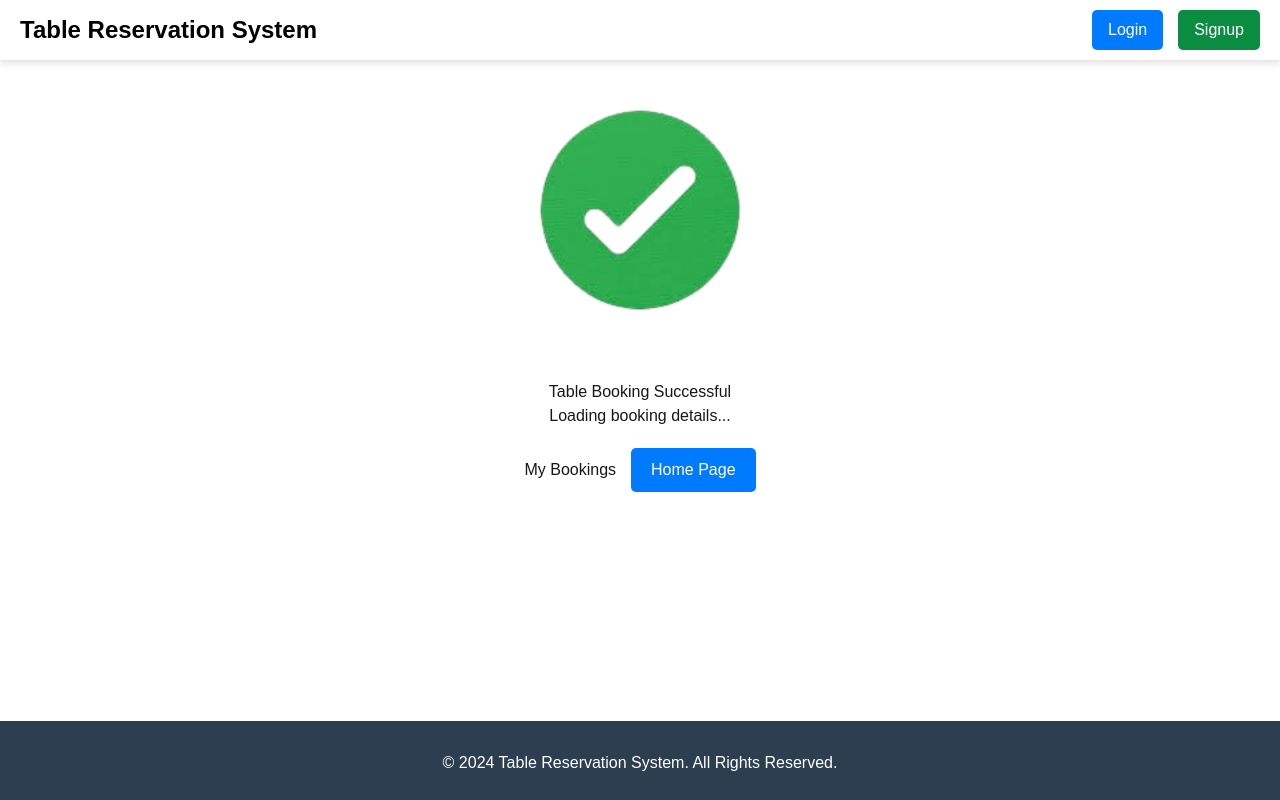
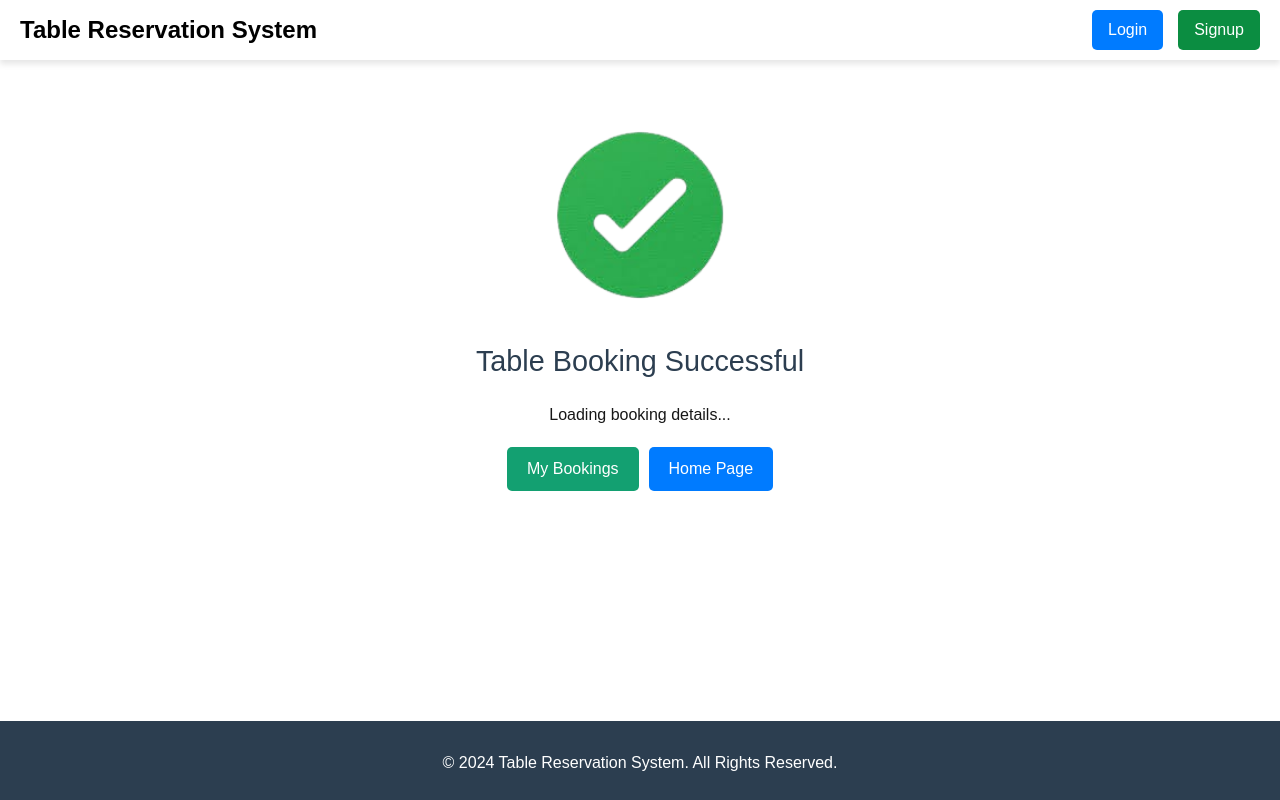
Before and after one commit to naveen0913/table-booking-app, a Next.js app: page /booking-success-page in a window 1280 px wide. Built offline with nearby package versions, Linux system fonts and the light colour scheme.

Commit message:
Update booking-success.module.css

```diff
--- a/src/app/booking-success-page/booking-success.module.css
+++ b/src/app/booking-success-page/booking-success.module.css
@@ -1,52 +1,70 @@
 .main {
-    display: flex;
-    flex-direction: column;
-    align-items: center;
-    justify-content: center;
-
+  text-align: center;
+  padding: 30px;
+  font-family: Arial, sans-serif;
 }
 
 .img {
-    width: 300px;
-    height: auto;
+  width: 250px;
+  margin-bottom: 20px;
+  margin: auto;
+}
+
+.heading {
+  font-size: 1.8rem;
+  color: #2c3e50;
   margin-bottom: 20px;
 }
 
-  .h3 {
-    font-size: 1.5rem;
-    color: #333;
-    margin-bottom: 20px;
+.details {
+  margin: 20px auto;
+  padding: 20px;
+  background: #f9fafc;
+  border-radius: 8px;
+  border: 1px solid #ddd;
+  max-width: 500px;
+  text-align: left;
+}
+
+.details p {
+  margin: 8px 0;
+  font-size: 1rem;
+  line-height: 1.5;
+}
+
+.details p strong {
+  color: #555;
 }
 
 .div {
-    margin: 20px 0 0 0;
+  margin-top: 20px;
   display: flex;
-    gap: 15px;
+  gap: 10px;
+  justify-content: center;
 }
 
 .button {
+  background-color: #007bff;
+  color: white;
+  border: none;
   padding: 10px 20px;
-    font-size: 1rem;
-    color: #fff;
-    background-color: #007bff; /* Primary blue color */
-    border: none;
   border-radius: 5px;
   cursor: pointer;
-    transition: background-color 0.3s ease;
+  font-size: 1rem;
 }
+.booking{
+  background-color: #13a071;
+  color: white;
+  border: none;
+  padding: 10px 20px;
+  border-radius: 5px;
+  cursor: pointer;
+  font-size: 1rem;
+}
+.button:hover {
+  background-color: #0056b3;
+}
+.booking:hover{
+  background-color: #1d6d4c;
 
-  .button:hover {
-    background-color: #0056b3; /* Darker blue on hover */
 }
-
-  .button:active {
-    transform: scale(0.98); /* Slightly shrink on click */
-  }
-
-  .button:first-of-type {
-    background-color: #28a745; /* Green for "Go to Bookings" button */
-  }
-
-  .button:first-of-type:hover {
-    background-color: #1e7e34; /* Darker green on hover */
-  }
```
Lines whose indentation alone changed are shown as unchanged.
